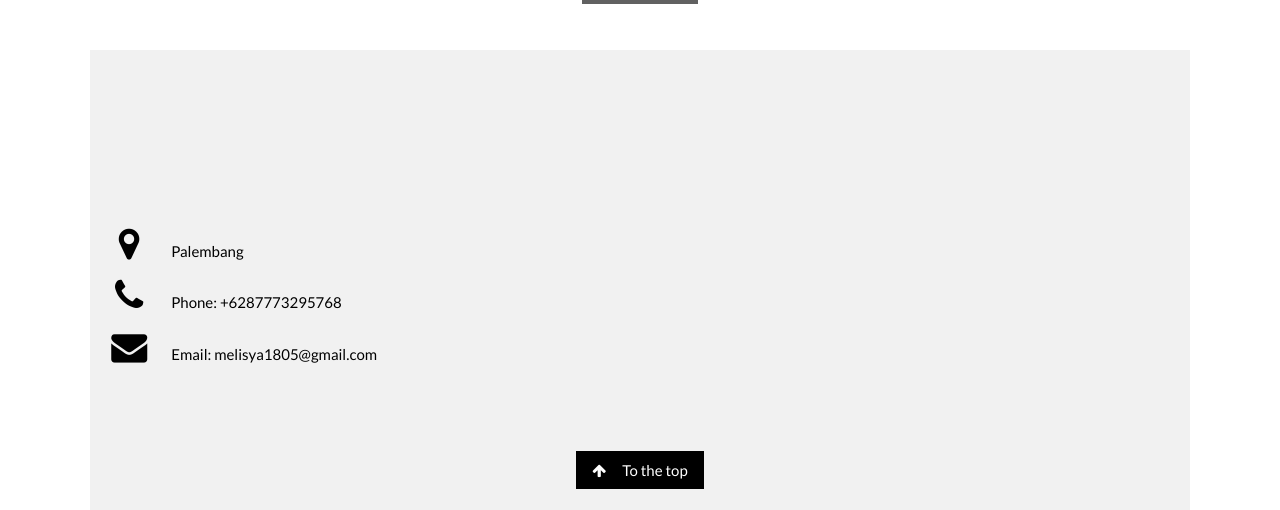
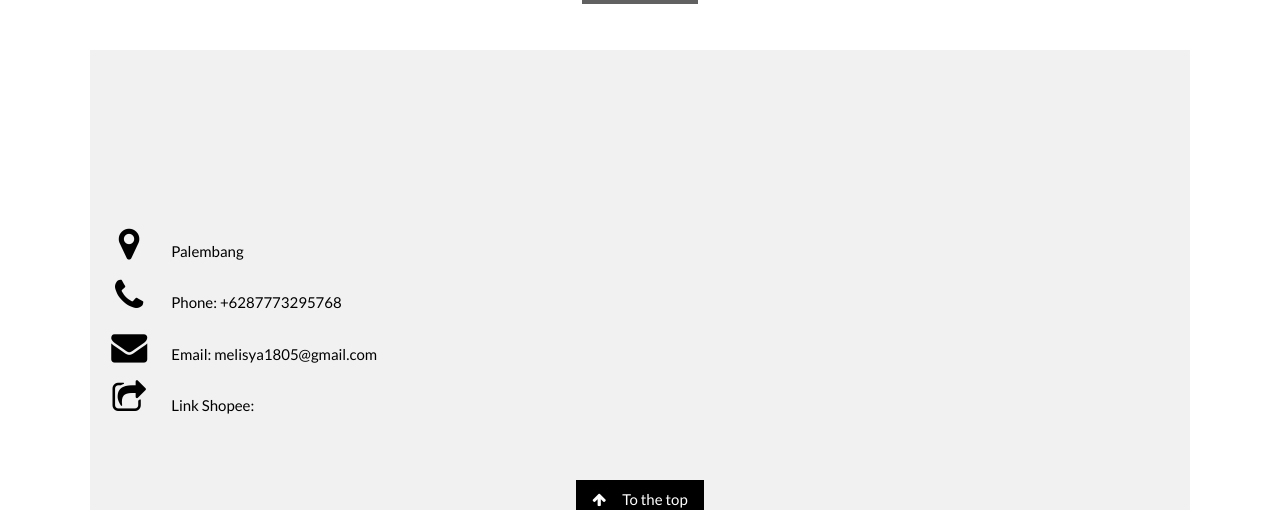
Before and after one commit to Gilanghr/Rasya-Digital, a plain HTML site: page index.html in a window 1280 px wide. Shown: the part 2505-3015 px from the top of the page. Drawn offline with nearby package versions, Linux system fonts and the light colour scheme.

Commit message:
Update index.html

```diff
--- a/index.html
+++ b/index.html
@@ -104,6 +104,7 @@ html,body,h1,h2,h3,h4 {font-family:"Lato", sans-serif}
       <p><i class="fa fa-map-marker fa-fw w3-xxlarge w3-margin-right"></i> Palembang</p>
       <p><i class="fa fa-phone fa-fw w3-xxlarge w3-margin-right"></i> Phone: +6287773295768</p>
       <p><i class="fa fa-envelope fa-fw w3-xxlarge w3-margin-right"> </i> Email: melisya1805@gmail.com</p>
+      <p><i class="fa fa-share-square-o fa-fw w3-xxlarge w3-margin-right"> </i> Link Shopee: <a href = "https://shp.ee/mdufzyb>https://shp.ee/mdufzyb</a>"</p>
       <br>
 
 </div>
```
